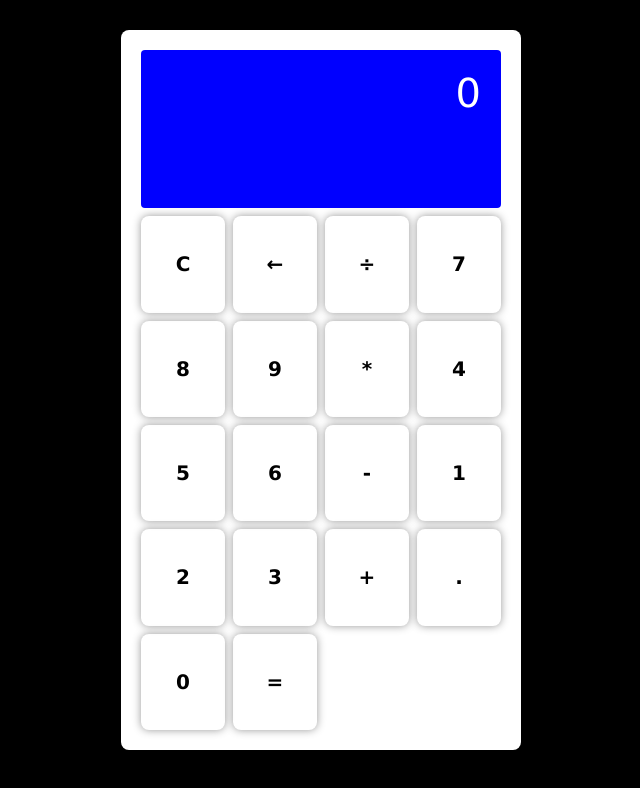
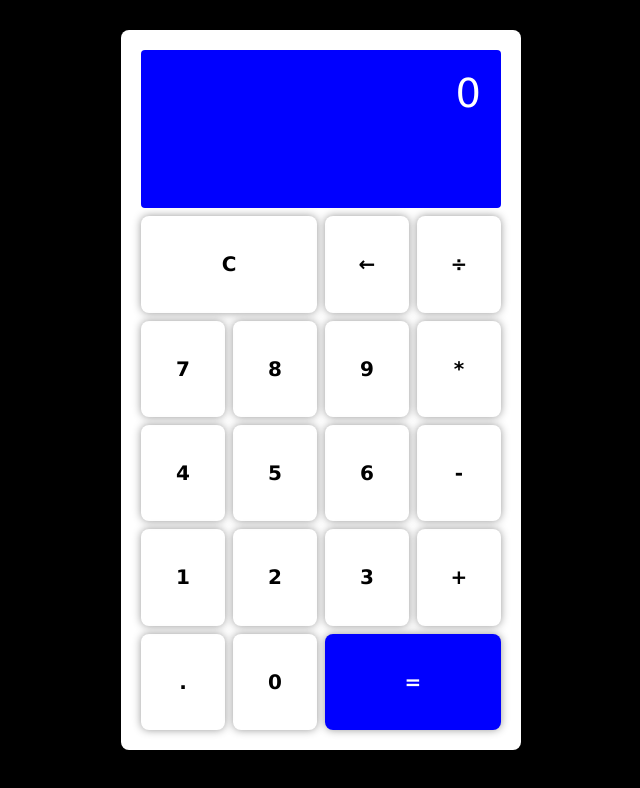
Before and after one commit to sdubey0201/HTML_CSS_JS, a plain HTML site: page simple-calculator_2/index.html in a window 1280 px wide. Shown: the whole page, without its empty margins (319-959 px from the left). Drawn offline with Linux system fonts and the light colour scheme.

Commit message:
Simple calculater_2 with html css and JS

```diff
--- a/simple-calculator_2/index.html
+++ b/simple-calculator_2/index.html
@@ -11,24 +11,25 @@
         <div class="output">
             <div id="result">0</div>
         </div>
-        <button>C</button>
-        <button>&larr;</button>
-        <button>÷</button>
-        <button>7</button>
-        <button>8</button>
-        <button>9</button>
-        <button>*</button>
-        <button>4</button>
-        <button>5</button>
-        <button>6</button>
-        <button>-</button>
-        <button>1</button>
-        <button>2</button>
-        <button>3</button>
-        <button>+</button>
-        <button>.</button>
-        <button>0</button>
-        <button>=</button>
+        <button id="clear-button" class="span-two">C</button>
+        <button id="delete-button">&larr;</button>
+        <button id="divide-button">÷</button>
+        <button class="number">7</button>
+        <button class="number">8</button>
+        <button class="number">9</button>
+        <button id="multiply-button">*</button>
+        <button class="number">4</button>
+        <button class="number">5</button>
+        <button class="number">6</button>
+        <button id="subtract-button">-</button>
+        <button class="number">1</button>
+        <button class="number">2</button>
+        <button class="number">3</button>
+        <button id="add-button">+</button>
+        <button id="decimal-button">.</button>
+        <button class="number">0</button>
+        <button id="equal-button" class="span-two">=</button>
     </div>
+    <script src="script.js"></script>
 </body>
 </html>
--- /dev/null
+++ b/simple-calculator_2/script.js
@@ -0,0 +1,16 @@
+const clearBtn = document.getElementById("clear-button");
+const deleteBtn = document.getElementById("delete-button");
+const divideBtn = document.getElementById("divide-button");
+const multiplyBtn = document.getElementById("multiply-button");
+const subtractBtn = document.getElementById("subtract-button");
+const addBtn = document.getElementById("add-button");
+const decimalBtn = document.getElementById("decimal-button");
+const equalBtn = document.getElementById("equal-button");
+const result = document.getElementById("result");
+numberButtons = document.querySelectorAll(".number")
+
+numberButtons.forEach(button => {
+    button.addEventListener('click',()=>{
+        console.log(button.innerText);
+    });
+});
--- a/simple-calculator_2/style.css
+++ b/simple-calculator_2/style.css
@@ -28,6 +28,8 @@ body{
     font-size: 40px;
     padding: 20px;
     border-radius: 4px;
+    word-break: break-all;
+    word-wrap: break-word;
 }
 button{
     font-size: 20px;
@@ -37,4 +39,17 @@ button{
     box-shadow: 0px 0px 8px #999999;
     border-radius: 8px;
     cursor: pointer;
+    transition: all 0.2s,ease-in-out;
+
 }
+button:hover{
+    background: #999999;
+    color: white;
+}
+.span-two{
+    grid-column: span 2;
+}
+.calculator button:last-child{
+    background: blue;
+    color: white;
+}
```
